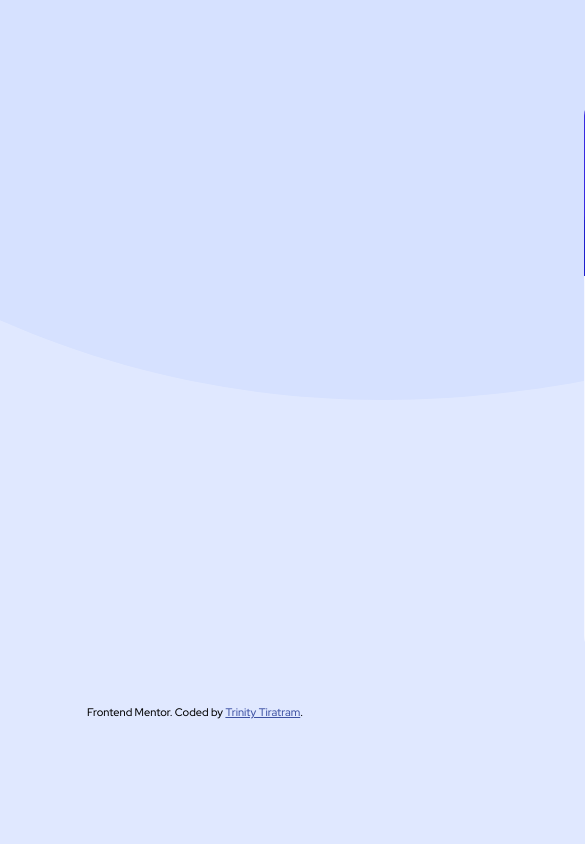
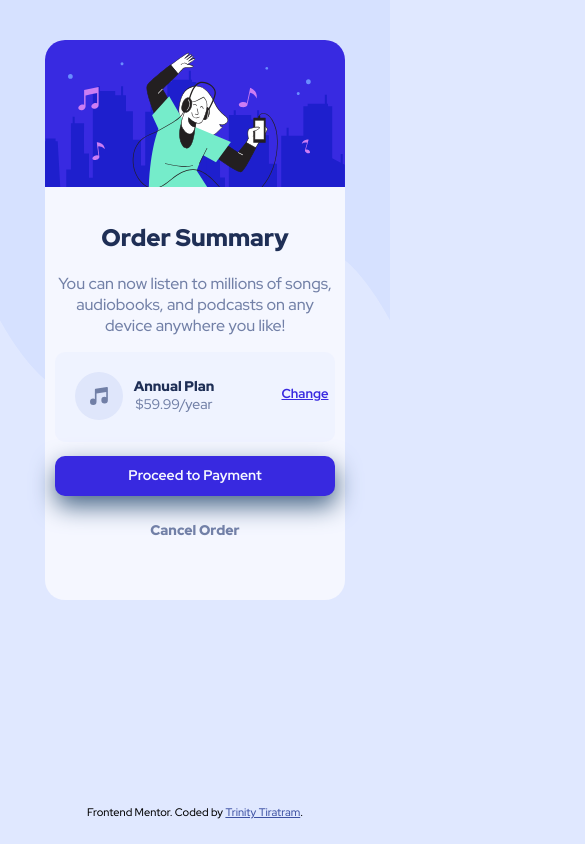
Before and after one commit to TrinityJayd/Order-Summary-FrontEnd-Mentor, a plain HTML site: page index.html in a window 390 px wide. Shown: the top 844 px of the page, 585 px wide, since content can reach past the window. Drawn offline with Linux system fonts and the light colour scheme.

Commit message:
Update styles.css

```diff
--- a/css/styles.css
+++ b/css/styles.css
@@ -1,7 +1,8 @@
 .attribution {
   font-size: 11px;
   text-align: center;
-  margin-top: 300px;
+  margin-top: 400px;
+
 }
 
 .attribution a {
@@ -10,16 +11,18 @@
 
 .background-img {
   height: 25rem;
-  width: 100rem;
+  width: 100%;
   position: relative;
 }
 
 body {
   background-color: hsl(225, 100%, 94%);
+
   font-family: "Red Hat Display", sans-serif;
   font-size: 16px;
   margin: 0;
-  position: relative;
+
+
 }
 
 .cancel{
@@ -36,7 +39,7 @@ body {
 
 .card-img {
   border-radius: 20px 20px 0 0;
-  width: 23rem;
+  width: 100%;
 }
 
 .change-btn {
@@ -56,15 +59,21 @@ body {
 }
 
 .container {
+
   background-color: hsl(225, 100%, 98%);
   border-radius: 20px;
   height: 35rem;
   width: 23rem;
-  position: absolute;
-  left: 36.5rem;
-  top: 6rem;
   color: hsl(223, 47%, 23%);
   text-align: center;
+  position: absolute;
+  top: 20%;
+  left: 50%;
+  margin-left: -11.5rem;
+
+
+
+
 }
 
 .description {
@@ -104,7 +113,6 @@ h2 {
   font-size: 13px;
   margin: 10px auto;
   background-color: rgb(224, 232, 255, 0.3);
-
   border-radius: 10px;
   height: 90px;
   width: 300px;
@@ -130,21 +138,29 @@ h2 {
 }
 
 
-@media screen and (max-width: 376px) {
+@media screen and (max-width: 480px) {
+
   .background-img{
-    max-width: 375px;
+    max-width: 100%;
+  }
+
+
+  .container{
+    position: absolute;
+    max-width: 300px;
+    top: 2.5rem;
+    left: 50%;
+    margin-left: -150px;
+
+
 
   }
 
-  .card-img{
-    max-width: 20rem;
+  .card-img, .change-btn, .music-img, .plan, .payment{
+    max-width: 100%;
   }
 
-  .container{
-    position: absolute;
-    top: 2.5rem;
-    left: 2rem;
-    max-width: 20rem;
-  }
+
+
 
 }
```
